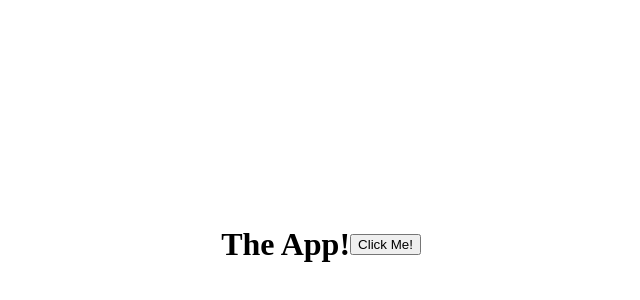
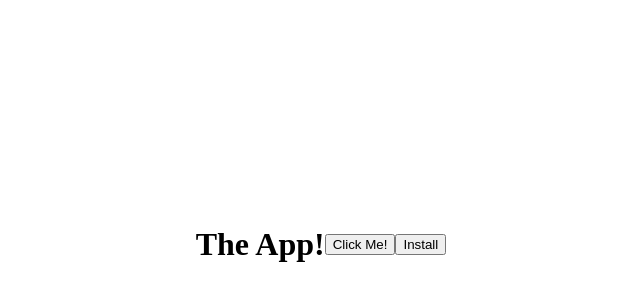
Before and after one commit to DevaMhatre/TheBestApp, a plain HTML site: page index.html in a window 1280 px wide. Shown: the part 124-424 px from the top of the page, without its empty margins (319-959 px from the left). Drawn offline with Linux system fonts and the light colour scheme.

Commit message:
Update index.html

```diff
--- a/index.html
+++ b/index.html
@@ -19,6 +19,8 @@
 
 <body>
     <button id="button">Click Me!</button>
+    <button id="install" style{display:"block"}>Install</button>
+
 
 <script>
     if('serviceWorker' in navigator){
```
